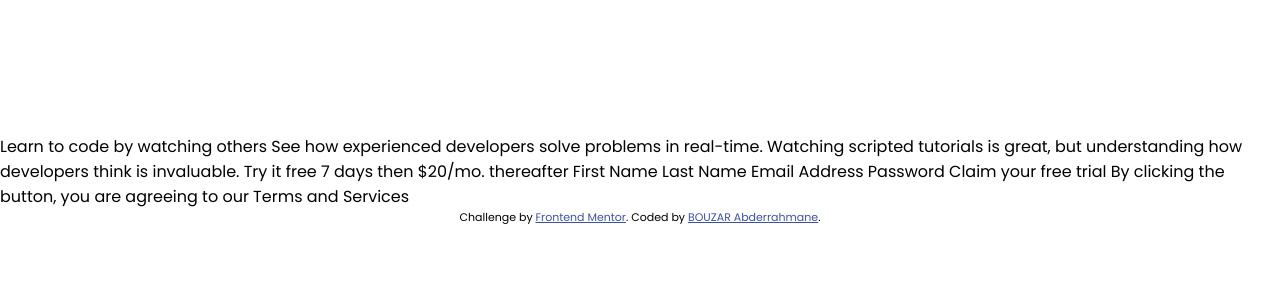
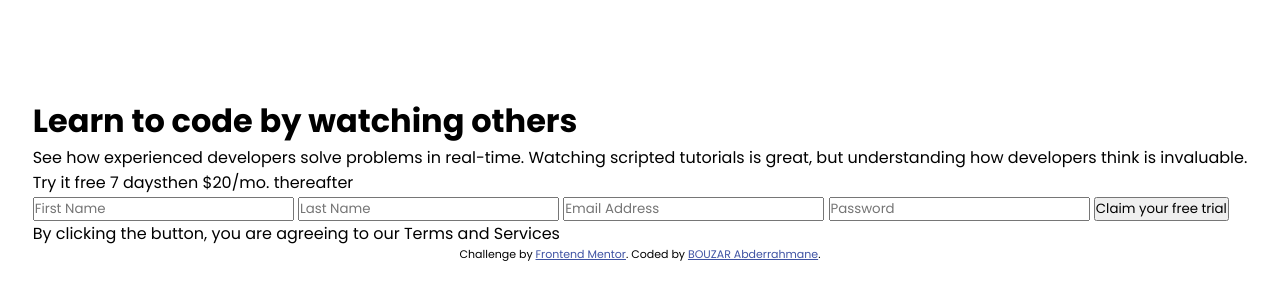
Before and after one commit to AbdouHichem/intro-component-with-signup-form-master, a plain HTML site: page index.html in a window 1280 px wide. Shown: the part 220-520 px from the top of the page. Drawn offline with Linux system fonts and the light colour scheme.

Commit message:
add html part

```diff
--- a/index.html
+++ b/index.html
@@ -1,36 +1,37 @@
 <!DOCTYPE html>
 <html lang="en">
+
 <head>
   <meta charset="UTF-8">
-  <meta name="viewport" content="width=device-width, initial-scale=1.0"> <!-- displays site properly based on user's device -->
+  <meta name="viewport" content="width=device-width, initial-scale=1.0">
+  <!-- displays site properly based on user's device -->
 
   <link rel="icon" type="image/png" sizes="32x32" href="./images/favicon-32x32.png">
   <link rel="stylesheet" href="css/style.css">
   <title>Frontend Mentor | Intro component with sign up form</title>
+</head>
 
-
-  <style>
-
-  </style>
-</head>
 <body>
-
-  Learn to code by watching others
-
-  See how experienced developers solve problems in real-time. Watching scripted tutorials is great,
-  but understanding how developers think is invaluable.
-
-  Try it free 7 days then $20/mo. thereafter
-
-  First Name
-  Last Name
-  Email Address
-  Password
-
-  Claim your free trial
-
-  By clicking the button, you are agreeing to our Terms and Services
-
+  <main>
+    <header>
+      <h1>Learn to code by watching others</h1>
+      <p>See how experienced developers solve problems in real-time. Watching scripted tutorials is great,
+        but understanding how developers think is invaluable.</p>
+    </header>
+    <div class="container">
+      <div class="head">
+        <span>Try it free 7 days</span>then $20/mo. thereafter
+      </div>
+      <form action="submit">
+        <input type="text" class="nameText" placeholder="First Name">
+        <input type="text" class="lastNameText" placeholder="Last Name">
+        <input type="email" class="email" placeholder="Email Address">
+        <input type="password" class="password" placeholder="Password">
+        <input type="button" value="Claim your free trial">
+      </form>
+      <div class="footer">By clicking the button, you are agreeing to our <span>Terms and Services</span></div>
+    </div>
+  </main>
   <footer>
     <p class="attribution">
       Challenge by <a href="https://www.frontendmentor.io?ref=challenge" target="_blank">Frontend Mentor</a>.
@@ -38,4 +39,5 @@
     </p>
   </footer>
 </body>
+
 </html>
```
